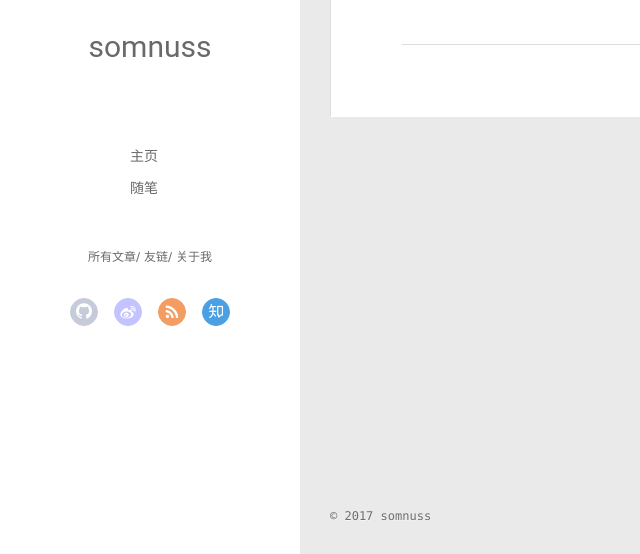
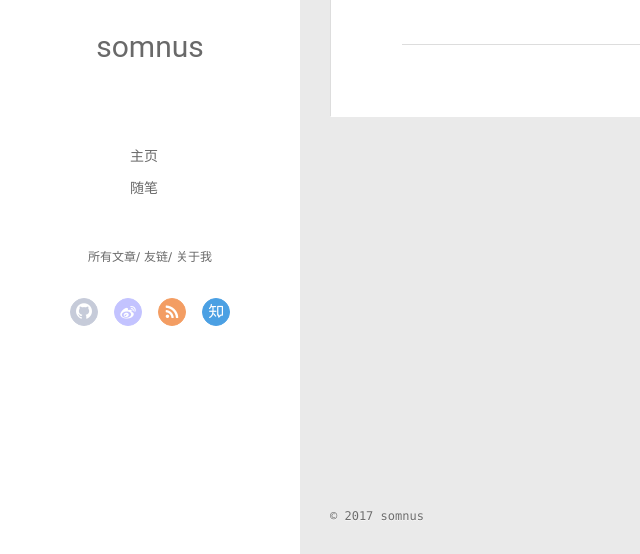
Before and after one commit to somnusx/somnusx.github.io, a plain HTML site: page one/index.html in a window 1280 px wide. Shown: the part 243-797 px from the top of the page, 0-640 px from the left. Drawn offline with Linux system fonts and the light colour scheme.

Commit message:
Site updated: 2017-08-30 17:24:00

```diff
--- a/one/index.html
+++ b/one/index.html
@@ -46,7 +46,7 @@
 			<img src="" class="js-avatar">
 		</a>
 		<hgroup>
-		  <h1 class="header-author"><a href="/">somnuss</a></h1>
+		  <h1 class="header-author"><a href="/">somnus</a></h1>
 		</hgroup>
 
 
@@ -104,7 +104,7 @@
 				<img src="" class="js-avatar">
 			</div>
 			<hgroup>
-			  <h1 class="header-author js-header-author">somnuss</h1>
+			  <h1 class="header-author js-header-author">somnus</h1>
 			</hgroup>
 
 
@@ -296,7 +296,7 @@
   <div class="outer">
     <div id="footer-info">
     	<div class="footer-left">
-    		&copy; 2017 somnuss
+    		&copy; 2017 somnus
     	</div>
       	<div class="footer-right">
       		<a href="http://hexo.io/" target="_blank">Hexo</a>  Theme <a href="https://github.com/litten/hexo-theme-yilia" target="_blank">Yilia</a> by Litten
```
Also changed, not shown: 2017/08/30/hello-world/index.html (+3 -3 lines), 2017/08/30/test/index.html (+3 -3 lines), archives/2017/08/index.html (+3 -3 lines), archives/2017/index.html (+3 -3 lines), archives/index.html (+3 -3 lines), index.html (+3 -3 lines).
